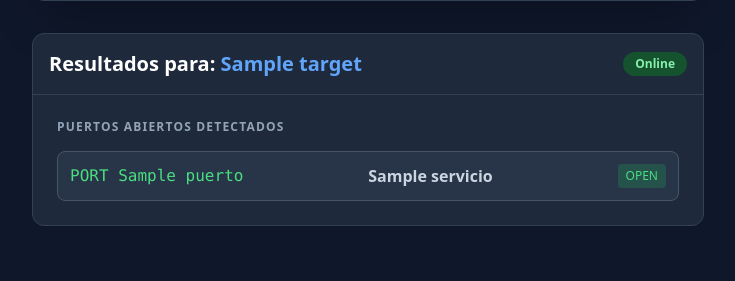
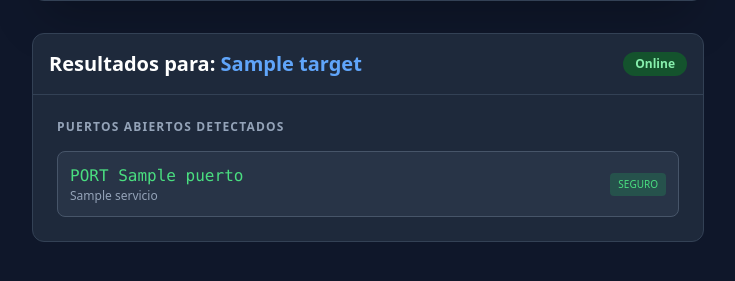
Before and after one commit to Benjamim023/network-monitoring-dashboard, a FastAPI app: template templates/index.html in a window 1280 px wide. Shown: the part 251-532 px from the top of the page, without its empty margins (272-1007 px from the left). Run offline with FastAPI, Linux system fonts and the light colour scheme; the template is opened without the code that fills it: most values are stand-ins (such as "Sample title", 1, 10 or a date in 2020); some libraries are stand-ins or nearby versions.

Commit message:
Agregado deteccion de puertos vulnerables y alertas visuales

```diff
--- a/main.py
+++ b/main.py
@@ -7,12 +7,16 @@ import socket
 
 app = FastAPI()
 
-# Configuramos la carpeta donde irán nuestros archivos HTML
+#archivos HTML
 templates = Jinja2Templates(directory="templates")
 
 # ... (Mantené aquí tus funciones realizar_ping y escanear_puertos)
+#
+#
 
-# Puertos que suelen ser interesantes en Ciberseguridad
+#  Definimos qué puertos consideramos peligrosos (Vulnerables o antiguos)
+PUERTOS_CRITICOS = {21, 23, 3389} # FTP, Telnet, RDP
+# Puertos que suelen ser interesantes
 PUERTOS_COMUNES = {
     21: "FTP",
     22: "SSH",
@@ -64,16 +68,27 @@ async def leer_index(request: Request):
 
 @app.get("/scan")
 async def ejecutar_escaneo(request: Request, target: str):
-    # Esta función procesará los datos cuando toques el botón "Escanear"
     online = realizar_ping(target)
     puertos = []
+    amenazas_detectadas = False
+
     if online:
-        puertos = escanear_puertos(target)
+        puertos_raw = escanear_puertos(target)
+        for p in puertos_raw:
+            # Marcamos como peligroso si está en nuestra lista negra
+            es_peligroso = p['puerto'] in PUERTOS_CRITICOS
+            puertos.append({
+                "puerto": p['puerto'],
+                "servicio": p['servicio'],
+                "peligroso": es_peligroso
+            })
+            if es_peligroso:
+                amenazas_detectadas = True
 
-    # Por ahora, devolvemos los datos a una nueva página de resultados
     return templates.TemplateResponse("index.html", {
         "request": request,
         "target": target,
         "estado": "Online" if online else "Offline",
-        "puertos": puertos
+        "puertos": puertos,
+        "alerta_seguridad": amenazas_detectadas # Nueva variable para la UI
     })
--- a/templates/index.html
+++ b/templates/index.html
@@ -36,19 +36,20 @@
                 <div class="p-6">
                     <h3 class="text-slate-400 uppercase text-xs font-bold mb-4 tracking-widest">Puertos Abiertos Detectados</h3>
 
-                    {% if puertos %}
-                    <div class="grid grid-cols-1 gap-3">
-                        {% for p in puertos %}
-                        <div class="flex justify-between items-center bg-slate-700/50 p-3 rounded-lg border border-slate-600">
-                            <span class="font-mono text-green-400">PORT {{ p.puerto }}</span>
-                            <span class="text-slate-300 font-bold">{{ p.servicio }}</span>
-                            <span class="text-xs bg-green-500/20 text-green-400 px-2 py-1 rounded">OPEN</span>
+                    {% for p in puertos %}
+                    <div class="flex justify-between items-center p-3 rounded-lg border {{ 'bg-red-900/20 border-red-500' if p.peligroso else 'bg-slate-700/50 border-slate-600' }}">
+                        <div class="flex flex-col">
+                            <span class="font-mono {{ 'text-red-400' if p.peligroso else 'text-green-400' }}">PORT {{ p.puerto }}</span>
+                            <span class="text-xs text-slate-400">{{ p.servicio }}</span>
                         </div>
-                        {% endfor %}
-                    </div>
-                    {% else %}
-                    <p class="text-slate-500 italic text-center py-4">No se detectaron puertos abiertos comunes o el host está offline.</p>
-                    {% endif %}
+
+                        {% if p.peligroso %}
+                        <span class="text-[10px] bg-red-600 text-white px-2 py-1 rounded font-bold animate-pulse">VULNERABLE</span>
+                        {% else %}
+                        <span class="text-[10px] bg-green-500/20 text-green-400 px-2 py-1 rounded">SEGURO</span>
+                        {% endif %}
+                     </div>
+                    {% endfor %}
                 </div>
             </div>
         </div>
```
Also changed, not shown: README.md.
